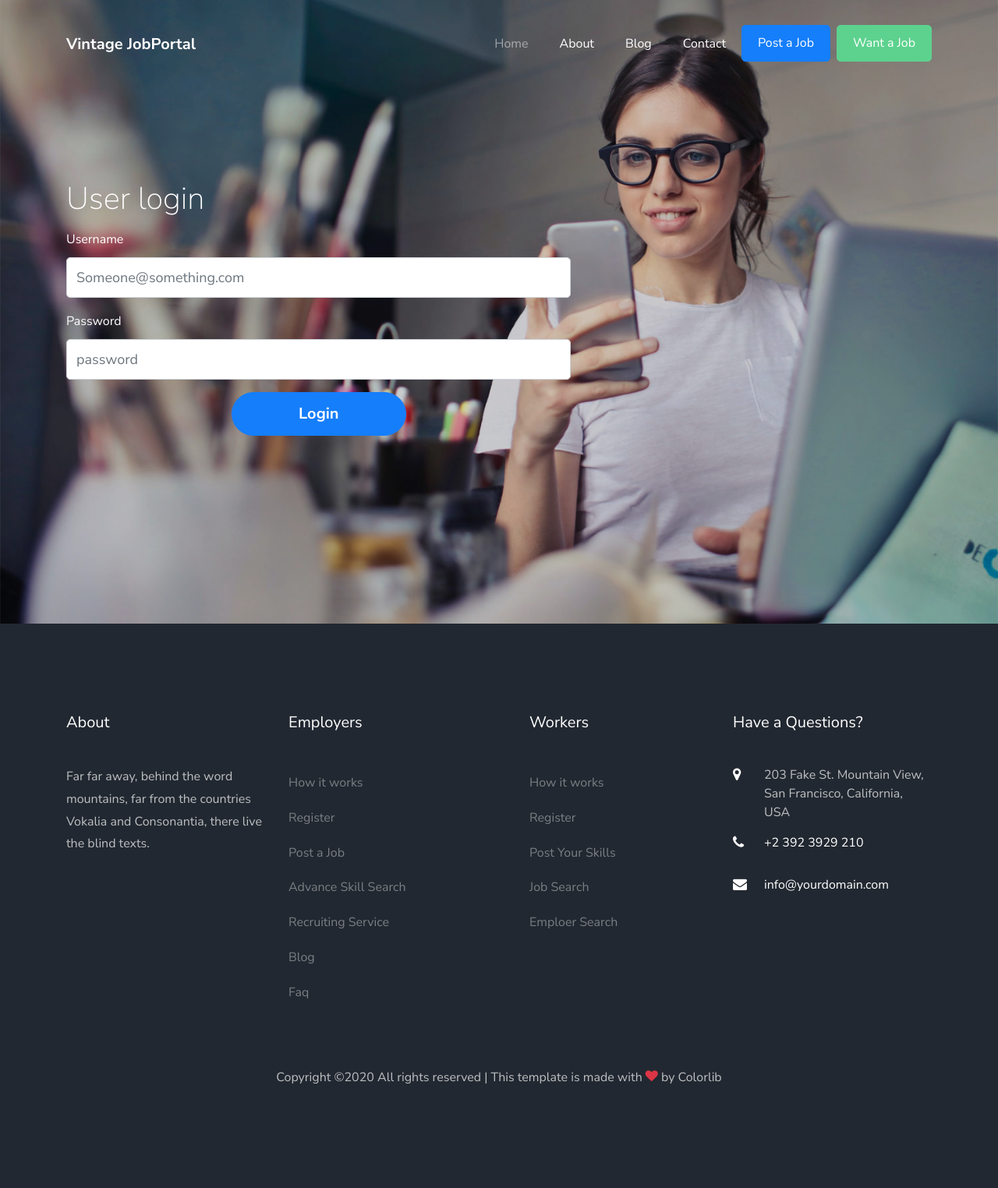
After one commit to breakpro/Job, a CodeIgniter app: page /breakpro/login/index in a window 1280 px wide. The commit adds this page. Shown: the whole page at 78% size. Run offline with CodeIgniter, Linux system fonts and the light colour scheme; some libraries are stand-ins or nearby versions; some web fonts are replaced.

Commit message:
Login page finished

```diff
--- /dev/null
+++ b/application/controllers/Login.php
@@ -0,0 +1,23 @@
+<?php
+class Login extends Admin_Controller
+{
+    public function __construct()
+	{
+		parent::__construct();
+		$this->data['page_title'] = 'Body Content';
+
+	}
+
+    public function index(){
+        $this->data['mx']=null;
+        $this->render_users_template('Login/login', $this->data);
+    }
+
+    public function auth(){
+        redirect(base_url('customer'));
+    }
+
+}
+
+
+?>
--- /dev/null
+++ b/application/views/Login/Login.php
@@ -0,0 +1,28 @@
+
+<div class="hero-wrap js-fullheight" style="background-image: url('<?php echo base_url('assets/images/bg_2.jpg');?>');" data-stellar-background-ratio="0.5">
+      <div class="overlay"></div>
+      <div class="container">
+        <div class="row no-gutters slider-text js-fullheight align-items-center justify-content-start" data-scrollax-parent="true">
+                <div class="col-lg-7 col-md-7 col-sm-7 col-xs-4" >
+                    <div class="h1 align-center" style="color: #fff;"><b style="font-weight: 200;">User login<b></div>
+                    <form action="<?php echo base_url('login/auth');?>">
+
+                        <div class="form-group" >
+                            <label for="username">Username</label>
+                            <input type="text" class="form-control" id="username" placeholder="Someone@something.com">
+                        </div>
+                        <div class="form-group" >
+                            <label for="password">Password</label>
+                            <input type="password" class="form-control" id="password" placeholder="password">
+                        </div>
+
+                        <div class="form-group" style="text-align: center; ">
+
+                            <button class="btn btn-primary btn-lg" style="padding: 12px 85px; " type="submit"><span><b>Login</b></span></button>
+                        </div>
+                    </form>
+                </div>
+
+        </div>
+      </div>
+    </div>
--- a/application/views/templates_user/header_menu.php
+++ b/application/views/templates_user/header_menu.php
@@ -1,18 +1,18 @@
 
 	  <nav class="navbar navbar-expand-lg navbar-dark ftco_navbar bg-dark ftco-navbar-light" id="ftco-navbar">
 	    <div class="container">
-	      <a class="navbar-brand" href="#">Vintage JobPortal</a>
+	      <a class="navbar-brand" href="<?php echo base_url('customer');?>">Vintage JobPortal</a>
 	      <button class="navbar-toggler" type="button" data-toggle="collapse" data-target="#ftco-nav" aria-controls="ftco-nav" aria-expanded="false" aria-label="Toggle navigation">
 	        <span class="oi oi-menu"></span> Menu
 	      </button>
 
 	      <div class="collapse navbar-collapse" id="ftco-nav">
 	        <ul class="navbar-nav ml-auto">
-	          <li class="nav-item active"><a href="#" class="nav-link">Home</a></li>
+	          <li class="nav-item active"><a href="<?php echo base_url('customer');?>" class="nav-link">Home</a></li>
 	          <li class="nav-item"><a href="#" class="nav-link">About</a></li>
 	          <li class="nav-item"><a href="#" class="nav-link">Blog</a></li>
 	          <li class="nav-item"><a href="#" class="nav-link">Contact</a></li>
-	          <li class="nav-item cta mr-md-2"><a href="#" class="nav-link">Post a Job</a></li>
+	          <li class="nav-item cta mr-md-2"><a href="<?php echo base_url('login/index');?>" class="nav-link">Post a Job</a></li>
 	          <li class="nav-item cta cta-colored"><a href="#" class="nav-link">Want a Job</a></li>
 
 	        </ul>
```
Also changed, not shown: application/controllers/Welcome.php (+5 -20 lines).
